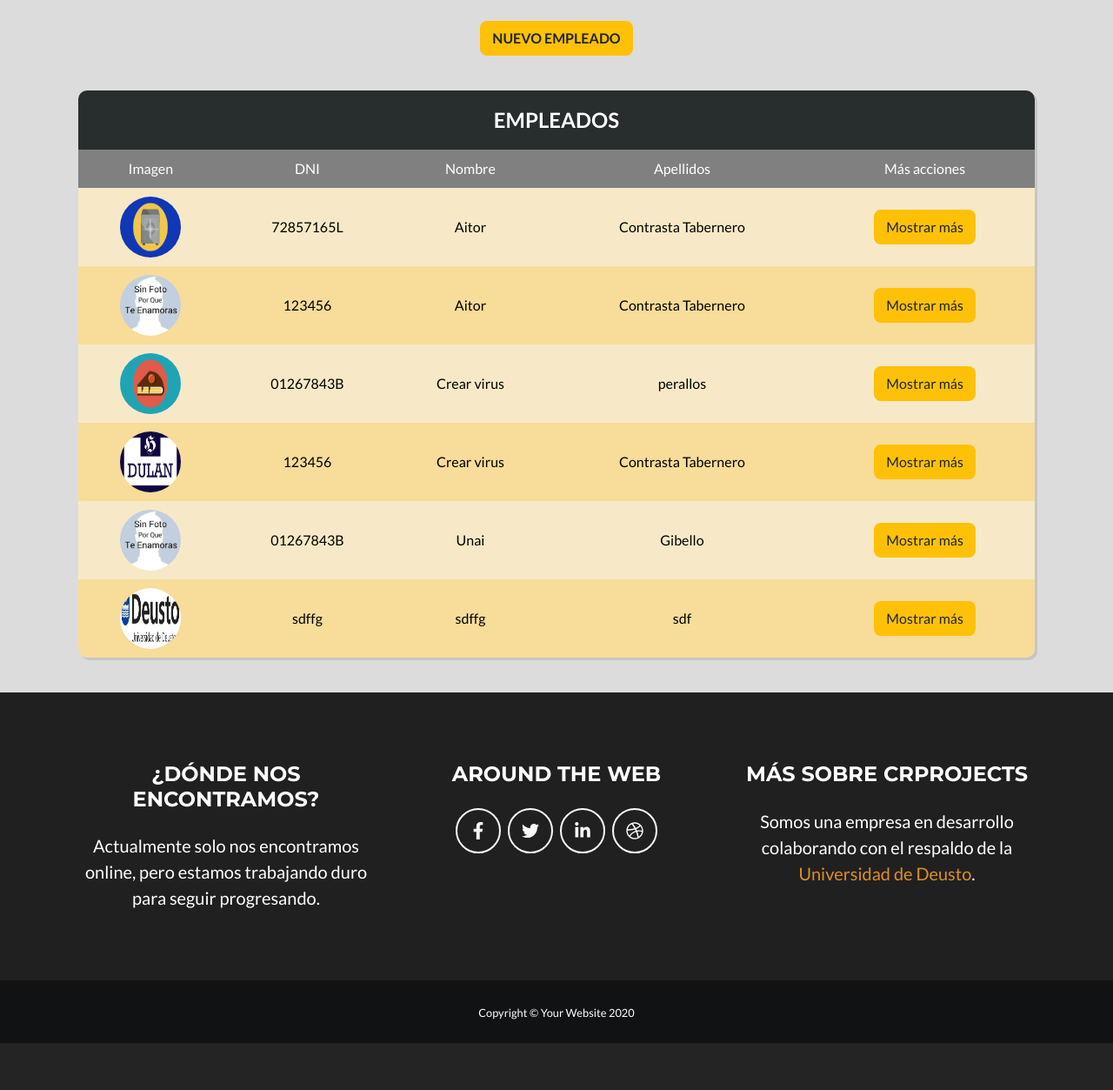
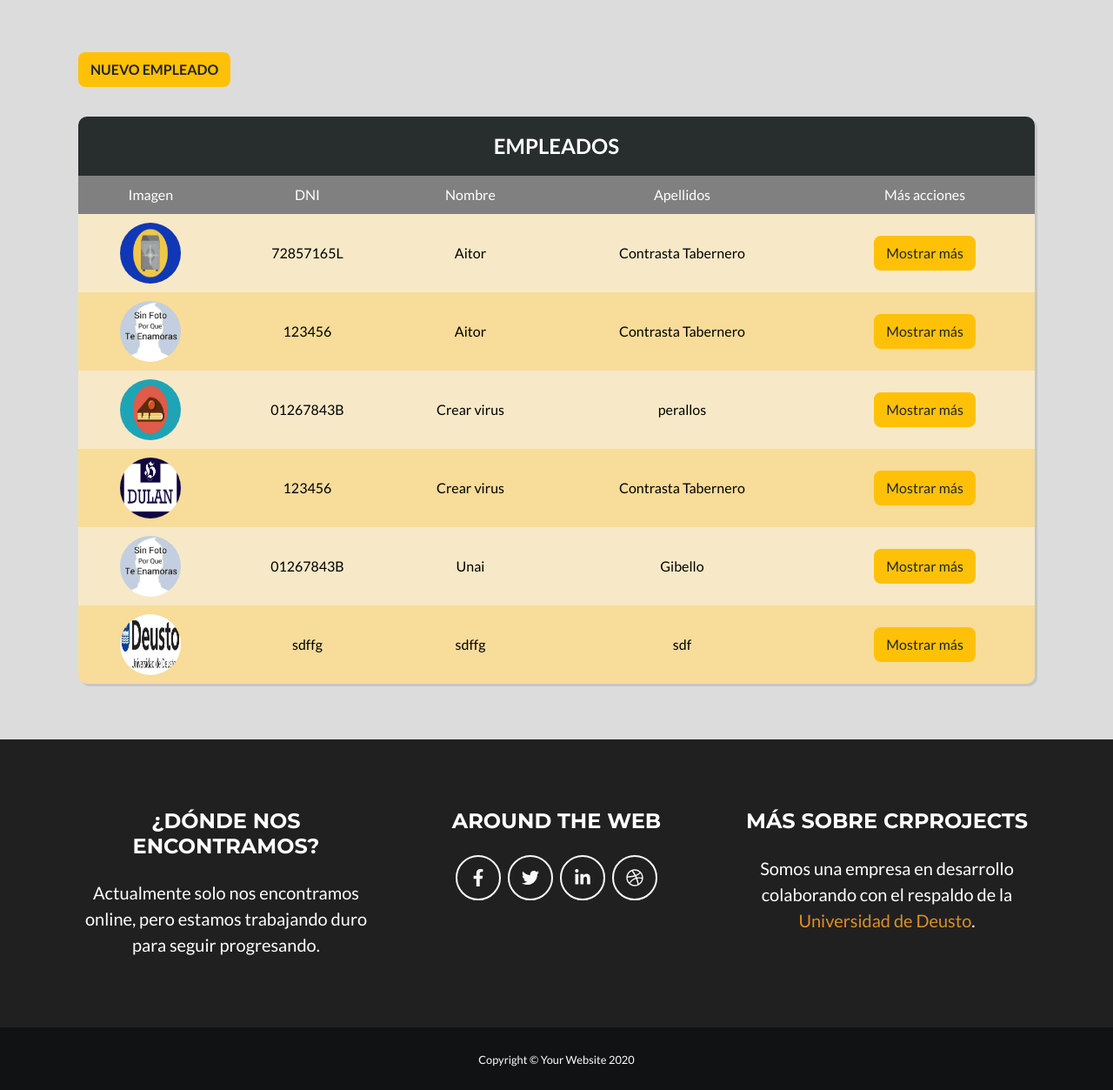
Before and after one commit to BorjaRomer/gestorProyectos, a Django app: page /empleados/ in a window 1280 px wide. Shown: the part 246-1499 px from the top of the page at 87% size. Before the commit the page ends 1445 px from the top, so only its background shows below. Run offline with Django 3.2, Linux system fonts and the light colour scheme; data comes from the database, SQL or seed files in the repository; some libraries are stand-ins or nearby versions.

Commit message:
Vista de empleado terminada/varios cambios

```diff
--- a/gestorProyectos/appGestorProyectos/static/css/empleado_form.css
+++ b/gestorProyectos/appGestorProyectos/static/css/empleado_form.css
@@ -43,7 +43,7 @@ form.register{
     -moz-border-radius:20px;
     -webkit-border-radius:20px;
     border-radius: 10px;
-    border: 1px solid rgb(33, 58, 33);
+    box-shadow: 0 2px 4px rgba(0, 0, 0, 0.4);
 }
 form p{
     font-size: 8pt;
--- a/gestorProyectos/appGestorProyectos/static/css/list.css
+++ b/gestorProyectos/appGestorProyectos/static/css/list.css
@@ -14,11 +14,22 @@ img {
     width: 70px;
 }
 
+#botnnew {
+    margin: auto;
+    width: 1100px;
+    height: 10px;
+    margin-top: 60px;
+}
+
+.bti {
+    float: left;
+}
+
 .table-users {
     border-radius: 10px;
     box-shadow: 3px 3px 0 rgba(0, 0, 0, 0.1);
     max-width: calc(100% - 2em);
-    margin: 1em auto;
+    margin: 5% auto;
     overflow: hidden;
     width: 1100px;
 }
--- a/gestorProyectos/appGestorProyectos/static/css/login.css
+++ b/gestorProyectos/appGestorProyectos/static/css/login.css
@@ -20,11 +20,12 @@ body {
 
 .login {
     background: #eceeee;
-    border: 1px solid #42464b;
-    border-radius: 6px;
+    border: 1px solid #42464b00;
+    border-radius: 10px;
     height: 257px;
     margin: auto;
     width: 298px;
+    box-shadow: 0 2px 4px rgba(0, 0, 0, 0.4);
 }
 
 .login h1 {
--- a/gestorProyectos/appGestorProyectos/static/css/proyecto_form.css
+++ b/gestorProyectos/appGestorProyectos/static/css/proyecto_form.css
@@ -43,7 +43,7 @@ form.register{
     -moz-border-radius:20px;
     -webkit-border-radius:20px;
     border-radius: 10px;
-    border: 1px solid rgb(33, 58, 33);
+    box-shadow: 0 2px 4px rgba(0, 0, 0, 0.4);
 }
 form p{
     font-size: 8pt;
--- a/gestorProyectos/appGestorProyectos/static/css/tarea_form.css
+++ b/gestorProyectos/appGestorProyectos/static/css/tarea_form.css
@@ -43,7 +43,7 @@ form.register{
     -moz-border-radius:20px;
     -webkit-border-radius:20px;
     border-radius: 10px;
-    border: 1px solid rgb(33, 58, 33);
+    box-shadow: 0 2px 4px rgba(0, 0, 0, 0.4);
 }
 form p{
     font-size: 8pt;
--- a/gestorProyectos/appGestorProyectos/templates/empleado.html
+++ b/gestorProyectos/appGestorProyectos/templates/empleado.html
@@ -18,7 +18,10 @@
 <section id="ebody">
     <div id="login-box">
         <div class="left">
-            <h1 id="eh1">{{ empleado.nombre }}</h1>
+            <div id="empedit">
+                <h1 id="eh1">{{ empleado.nombre }}</h1>
+                <a href="{% url 'empleado_update' empleado.id %}"><img id="editar" src="{% static 'img/edit.PNG' %}" alt="editar"></a>
+            </div>
             <p class="text">Apellidos: {{ empleado.apellidos }}</p>
             <p class="text">DNI: {{ empleado.dni }}</p>
             <p class="text">Email: {{ empleado.email }}</p>
--- a/gestorProyectos/appGestorProyectos/templates/empleado_list.html
+++ b/gestorProyectos/appGestorProyectos/templates/empleado_list.html
@@ -1,9 +1,12 @@
 {% extends 'index.html' %}
+
 {% load static %}
+
 {% block styles %}
 <link rel="stylesheet" href="https://cdnjs.cloudflare.com/ajax/libs/normalize/5.0.0/normalize.min.css">
 <link href="{% static 'css/list.css' %}" rel="stylesheet" />
 {% endblock %}
+
 {% block header %}
 <header class="masthead bg-primary text-white text-center">
     <div class="container d-flex align-items-center flex-column">
@@ -11,12 +14,11 @@
     </div>
 </header>
 {% endblock %}
+
 {% block main %}
-<br>
-<div style="text-align: center;">
-    <a style="font-weight: bold; text-transform: uppercase;" class="btn btn-warning" href="{% url 'empleado_form' %}">Nuevo empleado</a>
+<div id="botnnew">
+    <a style="font-weight: bold; text-transform: uppercase;" class="btn btn-warning bti" href="{% url 'empleado_form' %}">Nuevo empleado</a>
 </div>
-<br>
 <div class="table-users">
     <div class="header">Empleados</div>
 
@@ -51,4 +53,4 @@
         </tbody>
     </table>
 </div>
-<br> {% endblock %}
+{% endblock %}
--- a/gestorProyectos/appGestorProyectos/templates/index.html
+++ b/gestorProyectos/appGestorProyectos/templates/index.html
@@ -45,6 +45,7 @@
         {% block header %}
         {% endblock %}
 
+        <!-- Main-->
         {% block main %}
         {% endblock %}
 
--- a/gestorProyectos/appGestorProyectos/templates/registration/login.html
+++ b/gestorProyectos/appGestorProyectos/templates/registration/login.html
@@ -14,6 +14,7 @@
 {% endblock %}
 
 {% block main %}
+<main>
     <div class="login_sect">
         <div class="login">
             <form method="POST">
@@ -26,4 +27,5 @@
             </form>
         </div>
     </div>
+</main>
 {% endblock %}
```
Also changed, not shown: gestorProyectos/appGestorProyectos/static/css/empleado.css (+13 -2 lines), gestorProyectos/appGestorProyectos/templates/proyecto_list.html (+3 -5 lines), gestorProyectos/appGestorProyectos/templates/tarea_list.html (+14 -7 lines), gestorProyectos/appGestorProyectos/static/css/estilos.css. Lines whose indentation alone changed are shown as unchanged.
